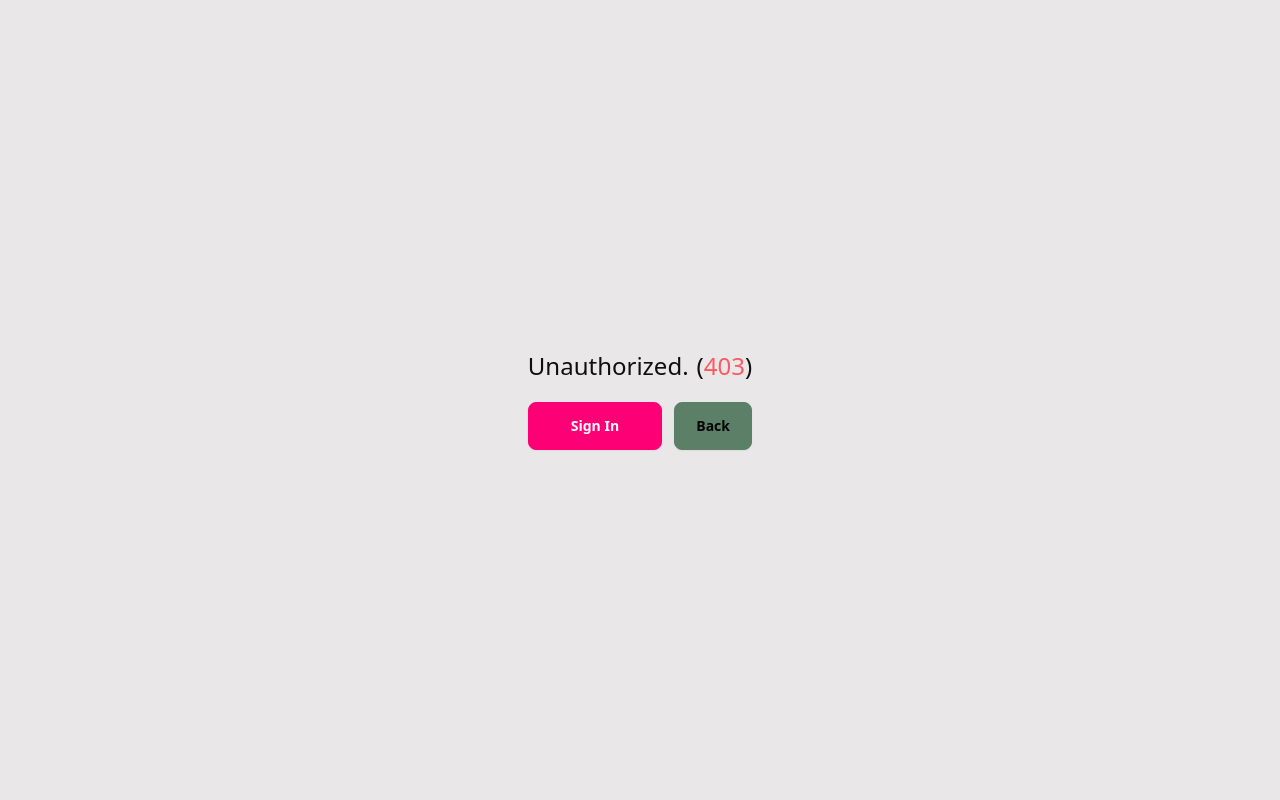
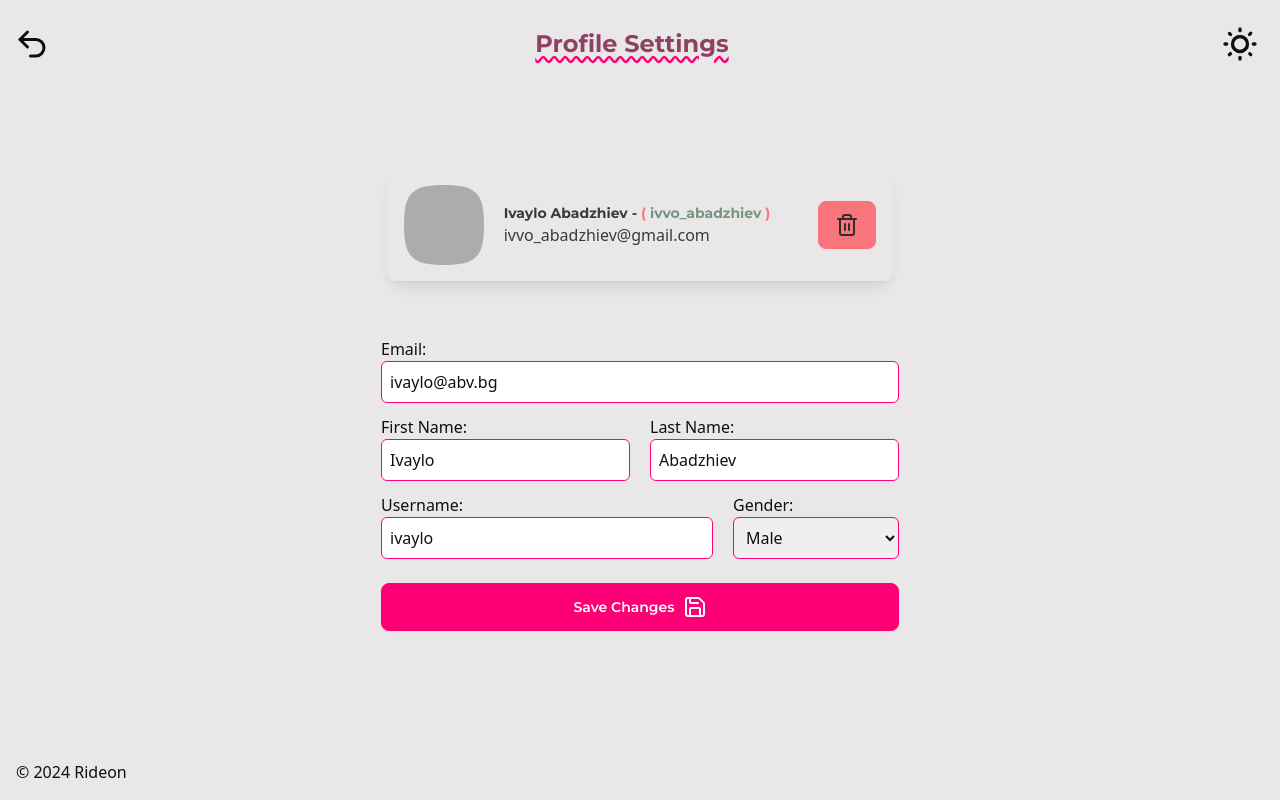
Before and after one commit to Kaloyan9905/Rideon, a React (Vite) app in the folder client/: page /profile in a window 1280 px wide. Built offline with nearby package versions, Linux system fonts and the light colour scheme; grey boxes are pictures that could not be loaded.

Commit message:
Add profile page design

```diff
--- a/client/package.json
+++ b/client/package.json
@@ -11,6 +11,7 @@
   },
   "dependencies": {
     "@hookform/resolvers": "^3.9.1",
+    "@tanstack/react-query": "^5.62.10",
     "@xyflow/react": "^12.3.6",
     "axios": "^1.7.9",
     "jwt-decode": "^4.0.0",
--- a/client/src/App.tsx
+++ b/client/src/App.tsx
@@ -10,6 +10,7 @@ import SignInPage from "./pages/SignInPage";
 import ErrorPage from "./pages/ErrorPage";
 import AuthGuard from "./components/AuthGuard";
 import ProfilePage from "./pages/ProfilePage";
+import DashboardPage from "./pages/DashboardPage";
 
 const App = createBrowserRouter(
   createRoutesFromElements(
@@ -19,7 +20,13 @@ const App = createBrowserRouter(
       <Route path="/sign-in" element={<SignInPage />} />
       <Route
         path="/profile"
-        element={<AuthGuard element={<ProfilePage />} requireStaff={false} />}
+        // element={<AuthGuard element={<ProfilePage />} requireStaff={false} />}
+        element={<ProfilePage />}
+      />
+      <Route
+        path="/dashboard"
+        // element={<AuthGuard element={<ProfilePage />} requireStaff={false} />}
+        element={<DashboardPage />}
       />
       <Route
         path="*"
--- /dev/null
+++ b/client/src/layouts/DashboardLayout.tsx
@@ -0,0 +1,5 @@
+const DashboardLayout = () => {
+    return <></>;
+}
+
+export default DashboardLayout;
--- a/client/src/pages/LandingPage.tsx
+++ b/client/src/pages/LandingPage.tsx
@@ -2,17 +2,27 @@ import Footer from "@/components/Footer";
 import LandingHeading from "@/components/LandingHeading";
 import LandingNavbar from "@/components/LandingNavbar";
 import MaxWidthWrapper from "@/components/MaxWidthWrapper";
+import { useAuth } from "@/hooks/useAuth";
 import { useNavigate } from "react-router";
 
 const LandingPage = () => {
   const navigate = useNavigate();
+  const isAuthenticated = useAuth();
+
+  function handleGetStarted(): void {
+    if (isAuthenticated) {
+      navigate("/dashboard");
+    } else {
+      navigate("/sign-up");
+    }
+  }
 
   return (
     <MaxWidthWrapper
       padding="0"
       className="min-h-full flex flex-col justify gap-16"
     >
-      <LandingNavbar handleGetStarted={() => navigate("/sign-up")} />
+      <LandingNavbar handleGetStarted={handleGetStarted} />
       <LandingHeading />
 
       <Footer />
--- a/client/src/pages/ProfilePage.tsx
+++ b/client/src/pages/ProfilePage.tsx
@@ -1,5 +1,202 @@
+import Footer from "@/components/Footer";
+import MaxWidthWrapper from "@/components/MaxWidthWrapper";
+import ThemeSwitcher from "@/components/theme/ThemeSwitcher";
+import { zodResolver } from "@hookform/resolvers/zod";
+import { Save, Trash2, Undo2 } from "lucide-react";
+import { useForm } from "react-hook-form";
+import { useNavigate } from "react-router";
+import { z } from "zod";
+
+const editProfileSchema = z.object({
+  first_name: z.string().min(1, "*"),
+  last_name: z.string().min(1, "*"),
+  email: z.string().min(1, "*").email("Invalid email address!"),
+  username: z.string().min(1, "*"),
+  gender: z
+    .string()
+    .refine((val) => ["male", "female"].includes(val.toLowerCase()), {
+      message: "Invalid!",
+    }),
+});
+
+type EditProfileSchemaType = z.infer<typeof editProfileSchema>;
+
 const ProfilePage = () => {
-  return <></>;
+  const navigate = useNavigate();
+
+  const {
+    register,
+    handleSubmit,
+    formState: { errors },
+  } = useForm<EditProfileSchemaType>({
+    resolver: zodResolver(editProfileSchema),
+    defaultValues: {
+      first_name: "Ivaylo",
+      last_name: "Abadzhiev",
+      email: "ivaylo@abv.bg",
+      username: "ivaylo",
+    },
+  });
+
+  async function onSubmit(data: EditProfileSchemaType) {
+    console.log(data);
+  }
+
+  return (
+    <div className="h-screen">
+      <div className="absolute top-5 flex flex-row justify-between items-center w-full px-5 py-1">
+        <Undo2
+          className="scale-150 cursor-pointer hover:opacity-85 transition-all ease-in-out duration-200"
+          onClick={() => navigate(-1)}
+        />
+        <p className="text-secondary lg:text-2xl text-lg font-montserrat font-bold underline decoration-wavy decoration-primary underline-offset-4">
+          Profile Settings
+        </p>
+        <ThemeSwitcher />
+      </div>
+      <MaxWidthWrapper className="flex flex-col justify-center lg:gap-14 gap-7 items-center h-full p-7">
+        <div className="flex flex-row gap-5 items-center opacity-80 shadow-lg p-4 rounded-lg">
+          <div className="flex flex-row gap-5 items-center">
+            <img
+              src="https://www.shutterstock.com/image-illustration/leather-background-jpeg-version-260nw-101031550.jpg"
+              className="lg:w-20 lg:h-20 w-12 h-12 mask mask-squircle"
+            />
+
+            <div className="flex flex-col">
+              <p className="font-montserrat font-bold lg:text-md text-sm">
+                Ivaylo Abadzhiev - <span className="text-error">( </span>
+                <span className="text-accent">ivvo_abadzhiev</span>
+                <span className="text-error"> )</span>
+              </p>
+              <p>ivvo_abadzhiev@gmail.com</p>
+            </div>
+          </div>
+
+          <button
+            className="btn btn-error lg:ml-7 ml-10 lg:px-4 px-1"
+            onClick={() =>
+              (
+                document.getElementById(
+                  "delete-profile-modal"
+                ) as HTMLDialogElement
+              ).showModal()
+            }
+          >
+            <Trash2 />
+          </button>
+          <dialog
+            id="delete-profile-modal"
+            className="modal modal-bottom sm:modal-middle"
+          >
+            <div className="modal-box">
+              <p className="text-center lg:text-xl text-sm font-montserrat font-semibold">
+                Are you sure that you want to delete?
+              </p>
+              <div className="modal-action">
+                <form method="dialog" className="w-full">
+                  <button className="btn btn-primary w-full">Close</button>
+                </form>
+              </div>
+            </div>
+          </dialog>
+        </div>
+
+        <form onSubmit={handleSubmit(onSubmit)} className="flex flex-col gap-3">
+          <div>
+            <div className="flex flex-row justify-between text-sm lg:text-base">
+              <label>Email:</label>
+              {errors.email && (
+                <span className="text-error pr-2">{errors.email.message}</span>
+              )}
+            </div>
+            <input
+              type="text"
+              {...register("email")}
+              className="text-sm lg:text-base w-full lg:p-2 p-1 border border-primary rounded-md focus:outline-none focus:border-blue-700 transition duration-200"
+            />
+          </div>
+
+          <div className="flex flex-row gap-5">
+            <div>
+              <div className="flex flex-row justify-between text-sm lg:text-base">
+                <label>First Name:</label>
+                {errors.first_name && (
+                  <span className="text-error pr-2">
+                    {errors.first_name.message}
+                  </span>
+                )}
+              </div>
+              <input
+                type="text"
+                {...register("first_name")}
+                className="text-sm lg:text-base w-full lg:p-2 p-1 border border-primary rounded-md focus:outline-none focus:border-blue-700 transition duration-200"
+              />
+            </div>
+            <div>
+              <div className="flex flex-row justify-between text-sm lg:text-base">
+                <label>Last Name:</label>
+                {errors.last_name && (
+                  <span className="text-error pr-2">
+                    {errors.last_name.message}
+                  </span>
+                )}
+              </div>
+              <input
+                type="text"
+                {...register("last_name")}
+                className="text-sm lg:text-base w-full lg:p-2 p-1 border border-primary rounded-md focus:outline-none focus:border-blue-700 transition duration-200"
+              />
+            </div>
+          </div>
+          <div className="flex flex-row gap-5">
+            <div className="flex-[2]">
+              <div className="flex flex-row justify-between text-sm lg:text-base">
+                <label>Username:</label>
+                {errors.username && (
+                  <span className="text-error pr-2">
+                    {errors.username.message}
+                  </span>
+                )}
+              </div>
+              <input
+                type="text"
+                {...register("username")}
+                className="text-sm lg:text-base w-full lg:p-2 p-1 border border-primary rounded-md focus:outline-none focus:border-blue-700 transition duration-200"
+              />
+            </div>
+            <div className="flex-1">
+              <div className="flex flex-row justify-between text-sm lg:text-base">
+                <label>Gender:</label>
+                {errors.gender && (
+                  <span className="text-error pr-2">
+                    {errors.gender.message}
+                  </span>
+                )}
+              </div>
+              <select
+                {...register("gender")}
+                defaultValue="male"
+                className="text-sm lg:text-base w-full lg:p-2 p-1 border border-primary rounded-md focus:outline-none focus:border-blue-700 transition duration-200"
+              >
+                <option value="male">Male</option>
+                <option value="female">Female</option>
+              </select>
+            </div>
+          </div>
+
+          <button
+            className="btn btn-primary font-montserrat font-semibold mt-3"
+            type="submit"
+          >
+            Save Changes <Save />
+          </button>
+        </form>
+      </MaxWidthWrapper>
+      <div className="absolute bottom-0 left-0">
+        <Footer />
+      </div>
+    </div>
+  );
 };
 
 export default ProfilePage;
```
Also changed, not shown: client/src/pages/SignUpPage.tsx (+7 -3 lines), 1 other file (tests, documents, lock files or other folders).
